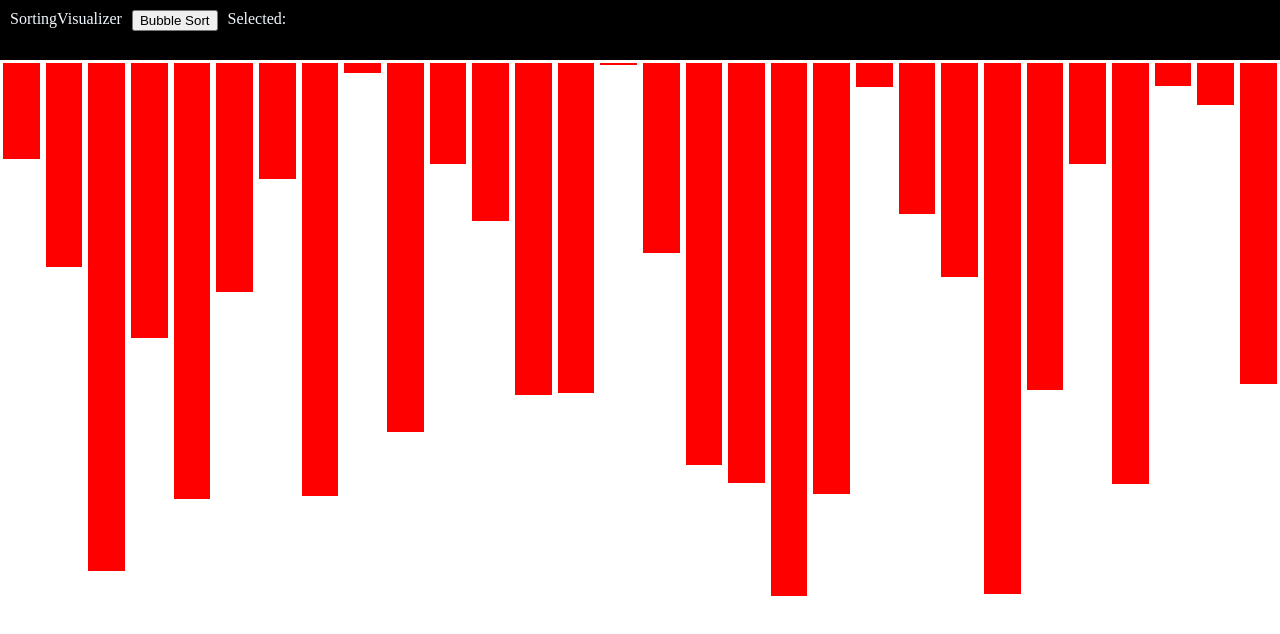
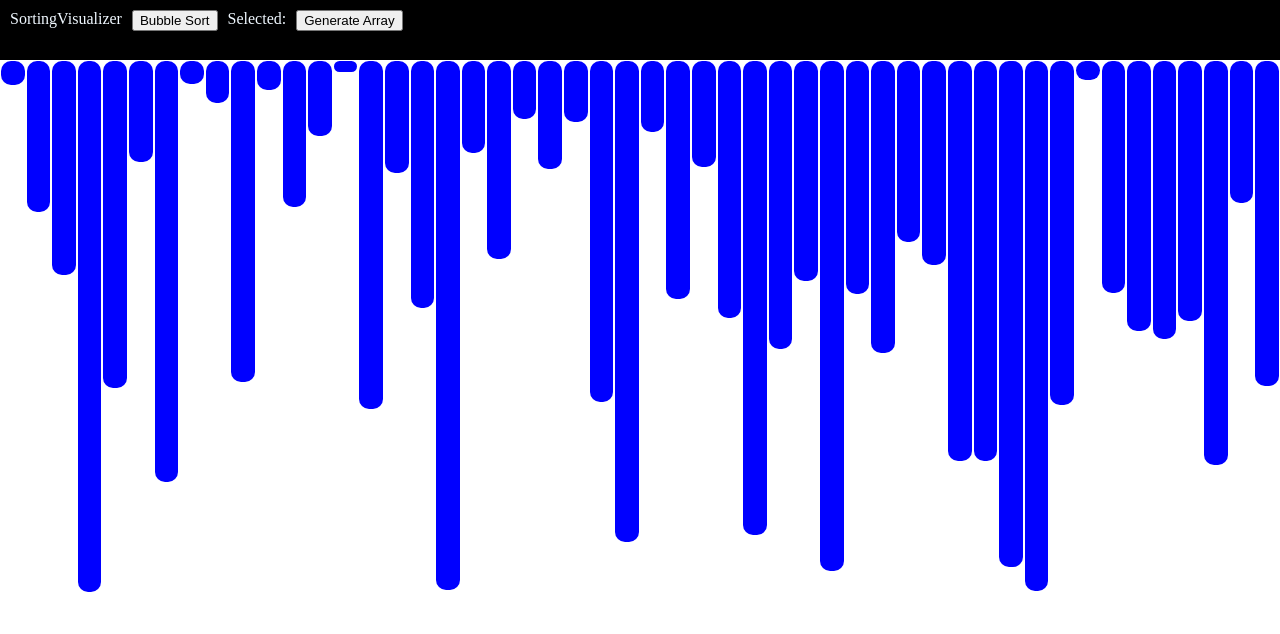
Before and after one commit to RohanK22/sorting-visualizer, a React (Create React App) app in the folder client/: page / in a window 1280 px wide. Shown: the top 634 px of the page. Built offline with nearby package versions, Linux system fonts and the light colour scheme.

Commit message:
removed unwanted stuff and finished insertion sort

```diff
--- a/client/src/App.css
+++ b/client/src/App.css
@@ -17,3 +17,7 @@
   float: left;
   padding: 5px;
 }
+
+.bar {
+
+}
--- a/client/src/App.js
+++ b/client/src/App.js
@@ -1,29 +1,13 @@
 import SortingVisualizer from './SortingVisualizer';
-import Toolbar from './Toolbar';
 import './App.css';
 import React from 'react';
 
 class App extends React.Component {
-  constructor(props) {
-    super(props);
-      this.state = {
-            selectedMenu: null,
-            finishedSorting: null,
-      };
-
-  }
-
-  changeState(selectedM, finSort) {
-    this.setState({selectedMenu: selectedM, finishedSorting: finSort});
-
-  }
 
   render() {
-    console.log("Re rendering with :" + this.state.selectedMenu);
     return (
       <div className="App">
-        <Toolbar changeState={this.changeState.bind(this)} finishedSorting={this.state.finishedSorting} selectedMenu={this.state.selectedMenu}/>
-        <SortingVisualizer selectedMenu={this.state.selectedMenu} finishedSorting={this.state.finishedSorting}/>
+        <SortingVisualizer />
       </div>
     );
   }
--- a/client/src/SortingVisualizer.js
+++ b/client/src/SortingVisualizer.js
@@ -1,13 +1,12 @@
 import React from 'react';
 
-const NUMBER_OF_LIST_ITEMS = 30;
-const PADDING = 3;
+const NUMBER_OF_LIST_ITEMS = 50;
+const PADDING = 1;
 const BAR_WIDTH  = window.innerWidth/NUMBER_OF_LIST_ITEMS - 2 * PADDING;
 const MAX_BAR_HEIGHT = window.innerHeight / 1.5;
 
 export default class SortingVisualizer extends React.Component {
     constructor(props) {
-
         super(props);
         let l = [];
         for(let i=0; i<NUMBER_OF_LIST_ITEMS; i++) {
@@ -15,42 +14,110 @@ export default class SortingVisualizer extends React.Component {
         }
         this.state = {
             list: l,
+            selectedMenu: null,
         }
+        this.generateRandomNumbers = this.generateRandomNumbers.bind(this);
+        this.changeMenu = this.changeMenu.bind(this);
+        this.generateRandomNumbers = this.generateRandomNumbers.bind(this);
+        this.bubbleSort = this.bubbleSort.bind(this);
     }
 
+    generateRandomNumbers() {
+        let l = [];
+        for(let i=0; i<NUMBER_OF_LIST_ITEMS; i++) {
+            l.push(randomNum(MAX_BAR_HEIGHT));
+        }
+        this.setState({list:l});
+    }
 
-
-    componentDidMount() {
+    async bubbleSort() {
         let l = this.state.list;
+        const bars = document.getElementsByClassName("bar");
         let t;
         for(let i = 0; i< l.length; i++) {
             for(let j = 0; j< l.length - 1 - i; j++) {
                 if(l[j] > l[j+1]) {
                     t = l[j];
-                        console.log("M");
                     l[j] = l[j+1];
                     l[j+1] = t;
                 }
+                bars[j+1].style.backgroundColor = 'red';
+                bars[j].style.backgroundColor = 'red';
+                await timeout(0.1);
+                bars[j+1].style.backgroundColor = 'blue';
+                bars[j].style.backgroundColor = 'blue';
+                this.setState({list: l});
+            }
+        }
+    }
+
+    async insertionSort() {
+        let l = this.state.list;
+        const bars = document.getElementsByClassName("bar");
+        let t;
+        for(let i = 0; i< l.length; i++) {
+            for(let j = 0; j< l.length - 1 - i; j++) {
+                if(l[j] > l[j+1]) {
+                    t = l[j];
+                    l[j] = l[j+1];
+                    l[j+1] = t;
 
                 }
+                bars[j+1].style.backgroundColor = 'red';
+                bars[j].style.backgroundColor = 'red';
+                await timeout(0.1);
+                bars[j+1].style.backgroundColor = 'blue';
+                bars[j].style.backgroundColor = 'blue';
+                this.setState({list: l});
             }
+        }
+    }
+
+    changeMenu(s) {
+        this.setState({selectedMenu: s});
+        this.render();
     }
 
     render() {
         let bars = this.state.list.map((item, index) => {
             let divStyle = {
-                background: 'red',
                 height: item + "px",
                 margin: PADDING + "px",
                 width: BAR_WIDTH,
+                background: 'blue',
                 float: "left",
+                border: "1px",
+                "border-radius": "10px"
             };
             return (
-                <div style={divStyle} key={index}></div>
+                <div className="bar" style={divStyle} key={index}></div>
             );
         });
         return (
             <div className="SortingVisualizer">
+                <div className="Toolbar">
+                    <div className="ToolbarItem">
+                        <div className="ToolbarTitle">
+                            SortingVisualizer
+                        </div>
+                    </div>
+                    <div className="ToolbarItem">
+                        <button type="button" className="ToolBarItem" onClick={() => {
+                            console.log("bubble");
+                            this.bubbleSort();
+                            this.changeMenu("bubble");
+                        }}>Bubble Sort</button>
+                    </div>
+                    <div className="ToolbarItem">
+                        Selected: {this.state.selectedMenu}
+                    </div>
+                    <div className="ToolbarItem">
+                        <button type="button" className="ToolBarItem" onClick={() => {
+                            this.generateRandomNumbers();
+                        }}>Generate Array</button>
+                    </div>
+
+                </div>
                 {bars}
             </div>
         );
@@ -62,3 +129,7 @@ export default class SortingVisualizer extends React.Component {
 function randomNum(i) {
     return Math.floor(Math.random() * (i+1));
 }
+
+function timeout(delay) {
+    return new Promise( res => setTimeout(res, delay) );
+}
--- a/client/src/Toolbar.js
+++ /dev/null
@@ -1,30 +0,0 @@
-import React from 'react';
-
-class ToolBar extends React.Component {
-    constructor(props) {
-        super(props);
-    }
-
-    render() {
-        return (
-            <div className="Toolbar">
-                <div className="ToolbarItem">
-                    <div className="ToolbarTitle">
-                        SortingVisualizer
-                    </div>
-                </div>
-                <div className="ToolbarItem">
-                    <button type="button" className="ToolBarItem" onClick={() => {
-                        this.props.changeState("bubble", false);
-                    }}>Bubble Sort</button>
-                </div>
-                <div className="ToolbarItem">
-                    Selected: {this.props.selectedMenu}
-                </div>
-
-            </div>
-        );
-    }
-}
-
-export default ToolBar;
```
Also changed, not shown: client/src/reportWebVitals.js (deleted, +0 -13 lines), client/src/setupTests.js (deleted, +0 -5 lines), client/src/logo.svg (deleted), 1 other file (tests, documents, lock files or other folders). Lines whose indentation alone changed are shown as unchanged.
